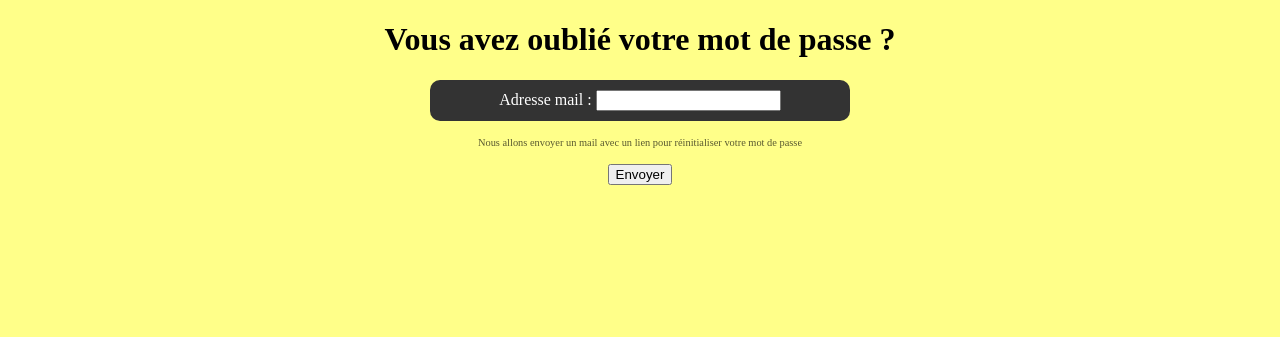
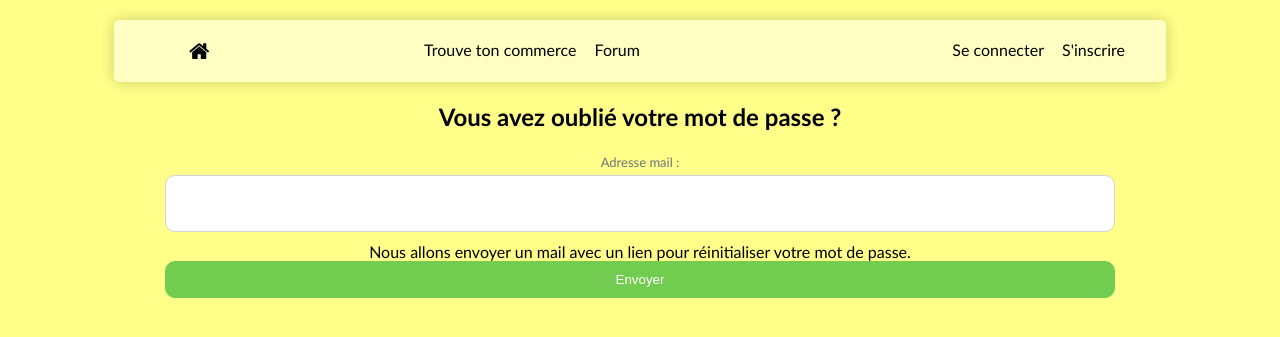
Before and after one commit to BaptisteNauguier/Projet_L3_CA, a PHP site: page /projet_commerces_alimentaires/compte/mdp_oublie.php?q=1 in a window 1280 px wide. Shown: the top 337 px of the page. Run offline with PHP 8.4, Linux system fonts and the light colour scheme.

Commit message:
modif mdp_oublie.php

```diff
--- a/Projet_Commerces_Alimentaires/compte/mdp_oublie.php
+++ b/Projet_Commerces_Alimentaires/compte/mdp_oublie.php
@@ -5,35 +5,96 @@
     <head>
         <link rel="stylesheet" href="css/style_mdp_oublie.css" type="text/css" media="screen" />
         <meta charset="utf-8">
+        <link rel="stylesheet" href="../css/style.css">
+        <link rel="stylesheet" href="https://cdnjs.cloudflare.com/ajax/libs/font-awesome/4.7.0/css/font-awesome.min.css"> <!-- simbole de searchbar -->
         <title> Mot de passe oublié </title>
 
         <?php
+
             include('../bd.php');
+            $bdd = getBD();
 
-            $bdd = getBD();
+            session_start();
+
+            if ($_GET['q'] == ""){
+            }
+            else {
+                echo '<script> alert("'.$_GET['q'].'"); </script>';
+            }
         ?>
-
 
     </head>
 
     <body>
+		    <!-- MENU -->
+            <nav class="navbar row">
+			<div class="col-1">
+				<ul class="navbar-ul">
+					<li class="nav-item">
+						<a class="nav-link" href="../"><i class="fa fa-home"></i></a>
+					</li>
+				</ul>
+			</div>
+			<div class="col-2 text-center">
+				<ul class="navbar-ul">
+					<li class="nav-item">
+						<a class="nav-link" href="../trouve/">Trouve ton commerce</a>
+					</li>
+					<li class="nav-item">
+						<a class="nav-link" href="../forum/">Forum</a>
+					</li>
+					<?php if(isset($_SESSION['utilisateur'])) { ?>
+					<li class="nav-item">
+						<a class="nav-link" href="../historique/historique.php">Historique</a>
+					</li>
+					<li class="nav-item">
+						<a class="nav-link" href="../favori/">Favori</a>
+					</li>
+					<?php  } ?>
+				</ul>
+			</div>
+			<div class="col-3">
+				<ul class="navbar-ul menu-right">
+				<?php if(isset($_SESSION['utilisateur'])) { ?>
+					<li class="nav-item dropdown">
+						<a class="nav-link active dropbtn" href="#">Bienvenue <?php echo $_SESSION['utilisateur']['pseudo'] ?> ▼</a>
+						<div class="dropdown-content">
+								<a href='#'>Mon profil</a>
+								<a href='./deconnexion.php'>Se deconnecter</a>
+						</div>
+					</li>
+					<?php }else{ ?>
+					<li class="nav-item">
+						<a class="nav-link" href="../session/connexion.php">Se connecter</a>
+					</li>
+					<li class="nav-item">
+						<a class="nav-link" href="../compte/inscription.php">S'inscrire</a>
+					</li>
+				<?php } ?>
+				</ul>
+			</div>
+        </nav>
+	<!-- FIN MENU -->
+        <main>
+            <h2 class="text-center"> Vous avez oublié votre mot de passe ? </h2>
 
-        <h1> Vous avez oublié votre mot de passe ? </h1>
+            <form action="mail.php" method="get" autocomplete="off">
+                <span class="text-light">
+                    Adresse mail :
+                </span>
+                <div class="con-input">
+                <input type="text" name="mail" value=""/>
+                </div>
 
-        <form action="mail.php" method="get" autocomplete="off">
-            <p class="mail">
-            Adresse mail :
-            <input type="text" name="mail" value=""/>
-            </p>
+                <span>
+                Nous allons envoyer un mail avec un lien pour réinitialiser votre mot de passe.
+                </span>
+                <div class="submit-input mb-4">
+                <input type="submit" value="Envoyer">
+                </div>
 
-            <p class="phrase">
-            Nous allons envoyer un mail avec un lien pour réinitialiser votre mot de passe
-            </p>
-
-            <p>
-            <input type="submit" value="Envoyer">
-            </p>
-        </form>
+            </form>
+        </main>
 
     </body>
 
```
